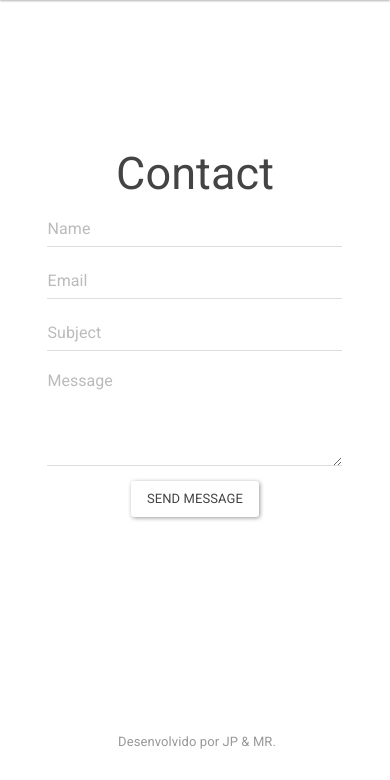
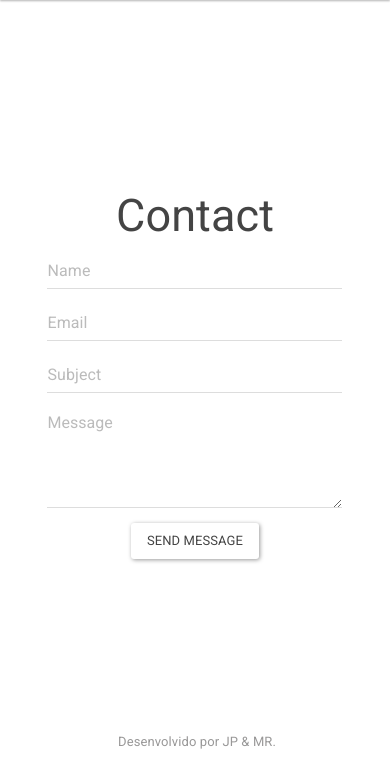
Before and after one commit to jp-mr/sfair.org, a Django app: page /contact/ in a window 390 px wide. Shown: the part 64-844 px from the top of the page. Run offline with Django 3.2, Linux system fonts and the light colour scheme; some libraries are stand-ins or nearby versions.

Commit message:
ajustes mobile | email na view

```diff
--- a/source/core/views.py
+++ b/source/core/views.py
@@ -78,7 +78,7 @@ def contact(request):
             from_email = settings.EMAIL_HOST_USER
 
             to_email = [from_email, ]
-            contact_message = "%s: %s via %s" % (name, message, email)
+            contact_message = "%s <%s> \n\n %s" % (name, email, message)
 
             # [contact] Envia o email através do servidor SMTP
             send_mail(
--- a/source/static/css/custom.css
+++ b/source/static/css/custom.css
@@ -71,7 +71,13 @@ html, body, .container-table {
 }
 
 
+@media (min-width: 992px) {
 
+	.title-page-contact {
+			margin-top: 21px !important;
+	}
+
+}
 /* Aplica a CSS se a altura >= 768 e largura >= 601px
 
    Ajusta a distância entre os títulos das páginas e a navbar
@@ -99,6 +105,14 @@ html, body, .container-table {
     top: 0%;
 }
 
+/* Ajusta a distância entre o primeiro botão e a barra superior */
+.padding-navbar {
+		margin-bottom: 85px;
+}
+
+
+
+
 /* Aplica a CSS se resolução <= 500px
 --------------------------------------------------*/
 
@@ -116,10 +130,6 @@ html, body, .container-table {
         padding-right: 6px;
     }
 
-		/* Ajusta a distância entre o primeiro botão e a barra superior */
-		.padding-xs {
-				margin-bottom: 85px;
-		}
 }
 
 
--- a/source/templates/forms.html
+++ b/source/templates/forms.html
@@ -6,13 +6,17 @@
   <div class="container container-table">
     <div class="vertical-center-row">
 
-				<!--
-            Ajusta a distância entre o primeiro botão e a barra superior,
-            a div só fica visível em pequenas resoluções
-				-->
-			  <div class="visible-xs">
-		      <div class="padding-xs"></div>
-	      </div>
+			<!--
+        Ajusta a distância entre o conteúdo e a barra superior,
+        a div só fica visível em pequenas resoluções
+			-->
+      <div class="hidden-md hidden-lg">
+        <div class="padding-navbar"></div>
+      </div>
+
+      <div class="hidden-xs hidden-sm">
+				<div class="content-navbar-adjust"></div>
+      </div>
 
         <div class="row">
           <h2 class="text-center title-page-contact">{{ title }}</h2>
--- a/source/templates/home.html
+++ b/source/templates/home.html
@@ -15,11 +15,11 @@
     <div class="vertical-center-row">
 
       <!--
-            Ajusta a distância entre o primeiro botão e a barra superior,
+            Ajusta a distância entre o conteúdo e a barra superior,
             a div só fica visível em pequenas resoluções
       -->
-      <div class="visible-xs">
-        <div class="padding-xs"></div>
+      <div class="hidden-md hidden-lg">
+        <div class="padding-navbar"></div>
       </div>
 
       <!-- Conteúdo -->
```
